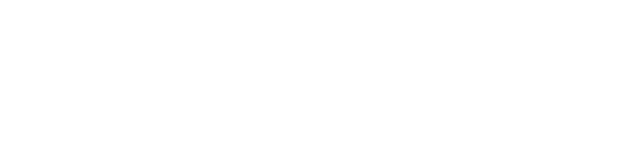
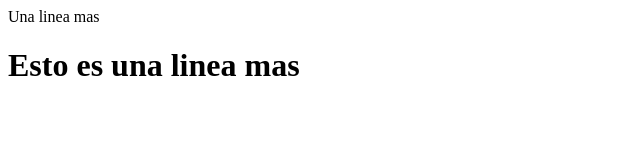
Before and after one commit to nzavaletac/Git-Github, a plain HTML site: page index.html in a window 1280 px wide. Shown: the whole page, without its empty margins (0-640 px from the left). Drawn offline with Linux system fonts and the light colour scheme.

Commit message:
Crea un cambio desde rama-1

```diff
--- a/index.html
+++ b/index.html
@@ -6,5 +6,8 @@
     <meta name="viewport" content="width=device-width, initial-scale=1.0" />
     <title>Document</title>
   </head>
-  <body></body>
+  <body>
+    <div>Una linea mas</div>
+    <h1>Esto es una linea mas</h1>
+  </body>
 </html>
```
Also changed, not shown: test1.txt (added).
